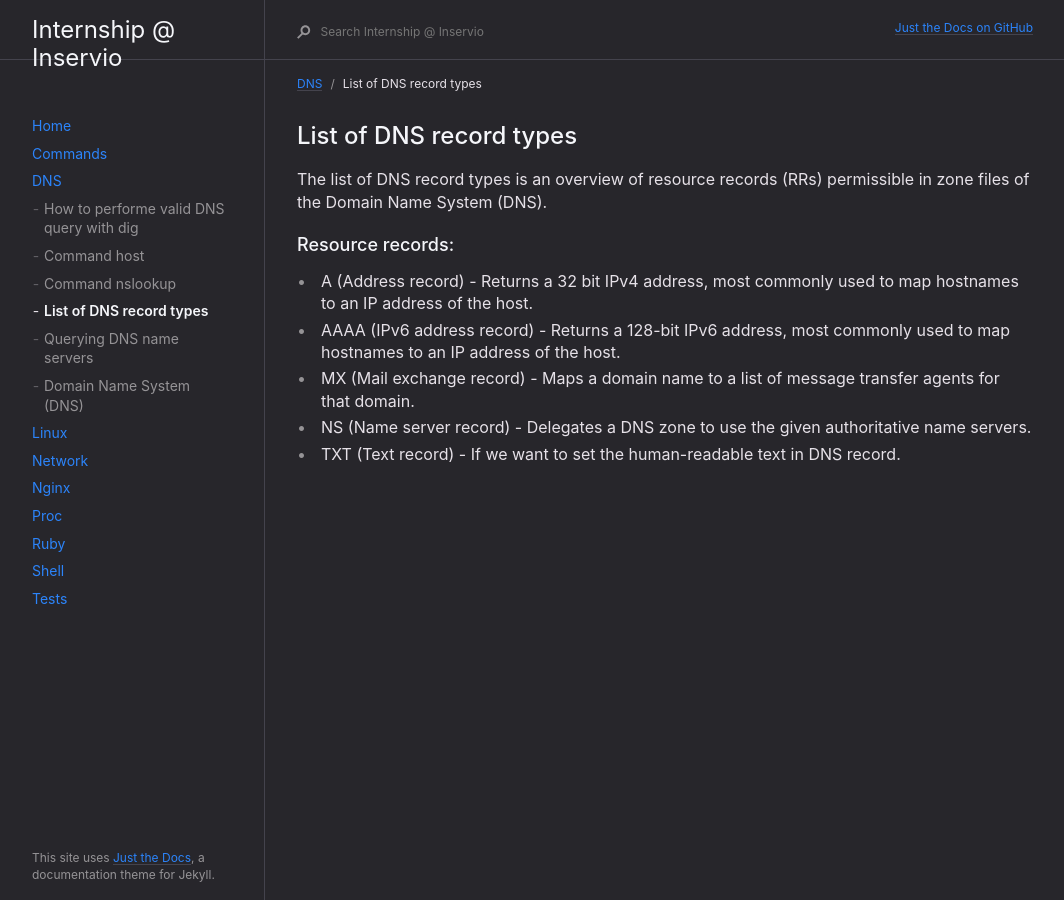
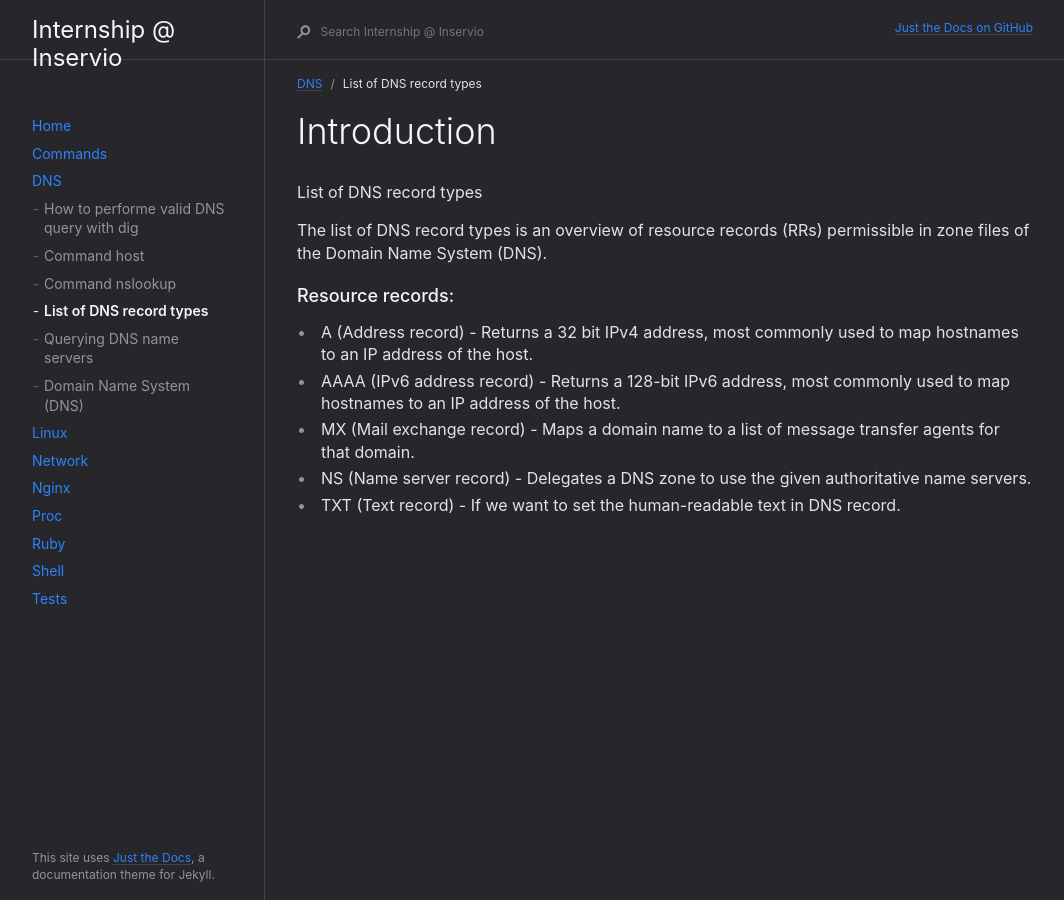
Before and after one commit to inservio/internship, a Jekyll site: the page built from docs/dns/list-of-dns-record-types.md, in a window 1280 px wide. Shown: the whole page, without its empty margins (91-1155 px from the left). Built offline with Jekyll 4.4.1, drawn with Linux system fonts in a browser that asks for light colours.

Commit message:
editing dns blog page

```diff
--- a/docs/dns/list-of-dns-record-types.md
+++ b/docs/dns/list-of-dns-record-types.md
@@ -4,8 +4,8 @@ title: List of DNS record types
 parent: DNS
 permalink: /docs/dns/list-of-dns-record-types/
 ---
-
-## List of DNS record types
+# Introduction
+ List of DNS record types
 
 The list of DNS record types is an overview of resource records (RRs) permissible in zone files of the Domain Name System (DNS).
 
```
Also changed, not shown: docs/dns/dig.md (+1 -0 lines), docs/dns/how-to-query-internet-name-servers-interactively.md (+1 -1 lines).
